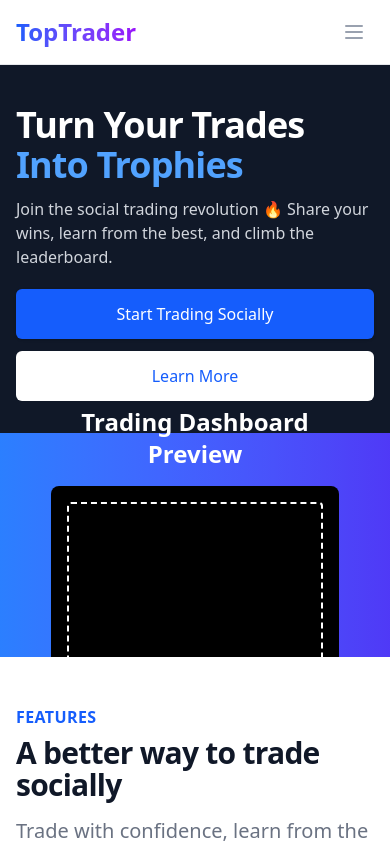
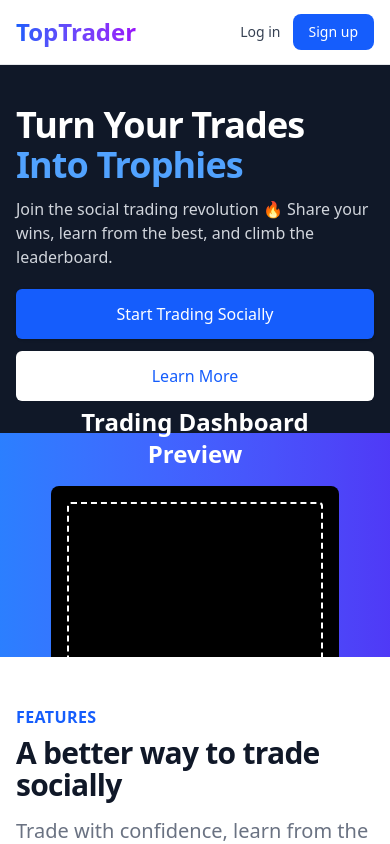
Before and after one commit to racheldepaz/toptrader, a Next.js app: page / in a window 390 px wide. Shown: the top 844 px of the page. Built offline with nearby package versions, Linux system fonts and the light colour scheme; no server answers.

Commit message:
add paths to header, remove color styling

```diff
--- /dev/null
+++ b/src/app/feed/page.tsx
@@ -0,0 +1,8 @@
+// app/feed/page.tsx
+'use client';
+
+import EnhancedDashboard from '@/components/dashboard/EnhancedDashboard';
+
+export default function FeedPage() {
+  return <EnhancedDashboard />;
+}
--- a/src/components/Header.tsx
+++ b/src/components/Header.tsx
@@ -4,7 +4,6 @@
 import Link from 'next/link';
 import { useState } from 'react';
 import { Search } from 'lucide-react';
-import { supabase } from '@/lib/supabase';
 import { useAuthModal } from '@/context/AuthModalContext';
 import { useSupabaseAuth } from '@/hooks/useSupabaseAuth';
 import { useUserProfileQuery } from '@/hooks/useUserProfileQuery';
@@ -46,6 +45,8 @@ export default function Header() {
     openSignupModal();
   };
 
+
+
   // Show loading state while auth is resolving
   if (loading) {
     return (
@@ -83,7 +84,7 @@ export default function Header() {
               <nav className="hidden md:flex space-x-6">
                 <Link
                   href="/feed"
-                  className="text-sm font-medium text-blue-600 hover:text-blue-700 transition-colors"
+                  className="text-sm font-medium text-gray-600 hover:text-blue-600 transition-colors"
                 >
                   Feed
                 </Link>
@@ -91,7 +92,7 @@ export default function Header() {
                   href="/leaderboards"
                   className="text-sm font-medium text-gray-600 hover:text-blue-600 transition-colors"
                 >
-                  Leaderboard
+                  Leaderboards
                 </Link>
                 <Link
                   href="/friends"
@@ -134,28 +135,21 @@ export default function Header() {
                 onCompleteProfile={handleCompleteProfile}
               />
             ) : (
-              <div className="hidden md:flex items-center space-x-2">
+              <div className="flex items-center space-x-3">
                 <button
                   onClick={openLoginModal}
-                  className="px-4 py-2 text-sm font-medium text-gray-600 bg-blue-100 rounded-md hover:bg-gray-100 transition-colors"
+                  className="text-sm font-medium text-gray-700 hover:text-gray-900 transition-colors"
                 >
-                  Log In
+                  Log in
                 </button>
                 <button
                   onClick={openSignupModal}
-                  className="px-4 py-2 text-sm font-medium text-white bg-blue-600 rounded-md hover:bg-blue-700 transition-colors"
+                  className="px-4 py-2 text-sm font-medium text-white bg-blue-600 hover:bg-blue-700 rounded-lg transition-colors"
                 >
-                  Sign Up
+                  Sign up
                 </button>
               </div>
             )}
-
-            {/* Mobile menu button */}
-            <button className="md:hidden p-2 rounded-md text-gray-400 hover:text-gray-500 hover:bg-gray-100">
-              <svg className="h-6 w-6" fill="none" viewBox="0 0 24 24" stroke="currentColor">
-                <path strokeLinecap="round" strokeLinejoin="round" strokeWidth={2} d="M4 6h16M4 12h16M4 18h16" />
-              </svg>
-            </button>
           </div>
         </div>
       </div>
```
